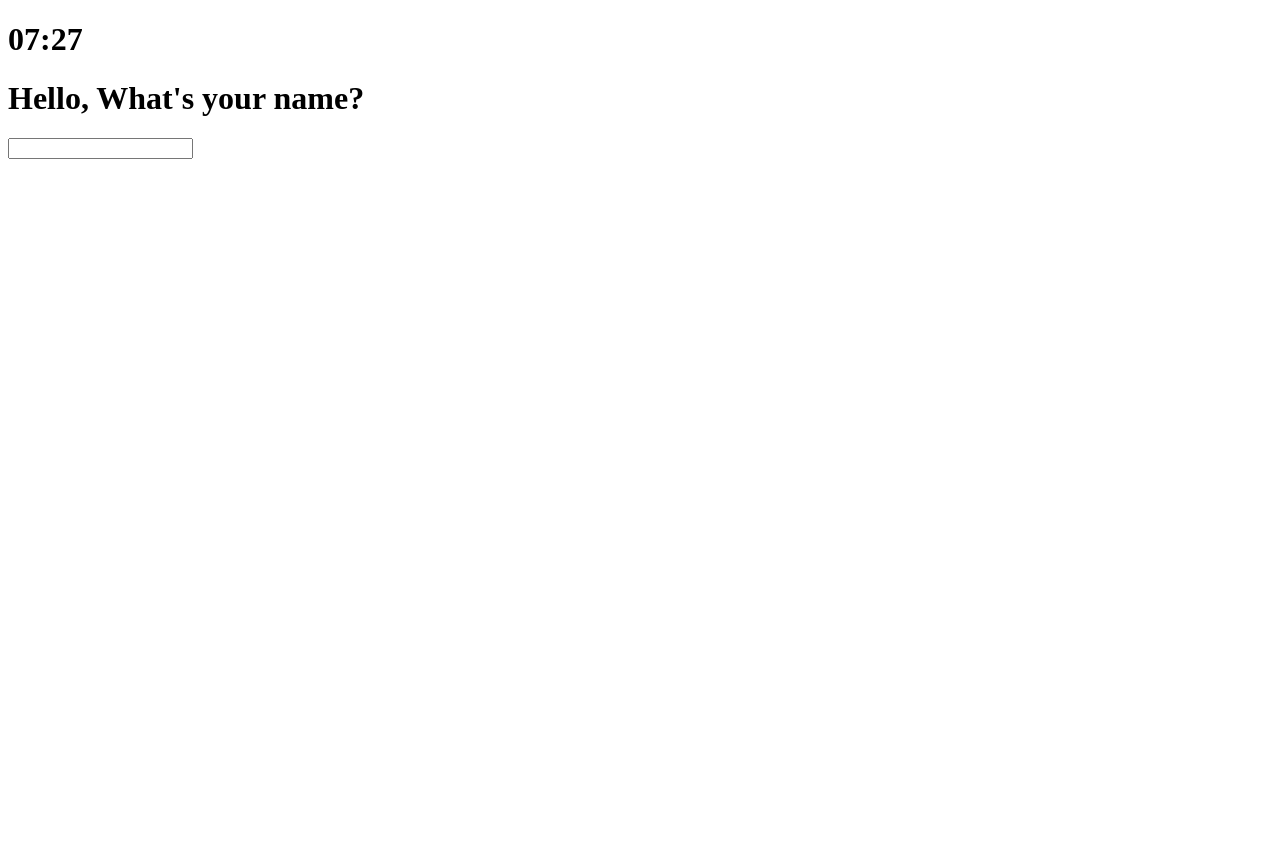
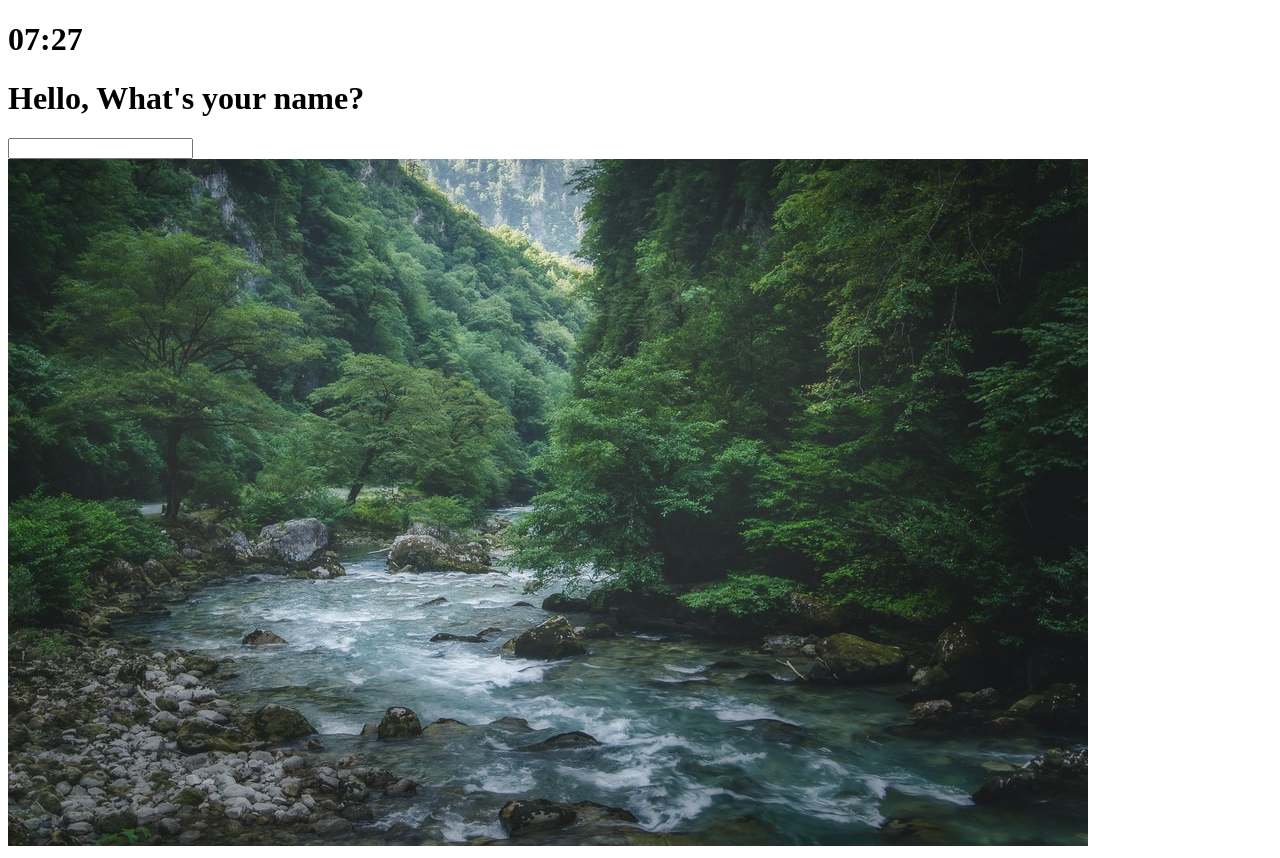
Before and after one commit to 00-dh/clone-coding, a plain HTML site: page momentum/index.html in a window 1280 px wide. Before the commit the page ends 800 px from the top, so only its background shows below. Drawn offline with Linux system fonts and the light colour scheme.

Commit message:
add background photo in html

```diff
--- a/momentum/index.html
+++ b/momentum/index.html
@@ -17,5 +17,6 @@
     </form>
     <script src="src/hello.js"></script>
     <script src="src/clock.js"></script>
+    <script src="src/bgp.js"></script>
   </body>
 </html>
```
